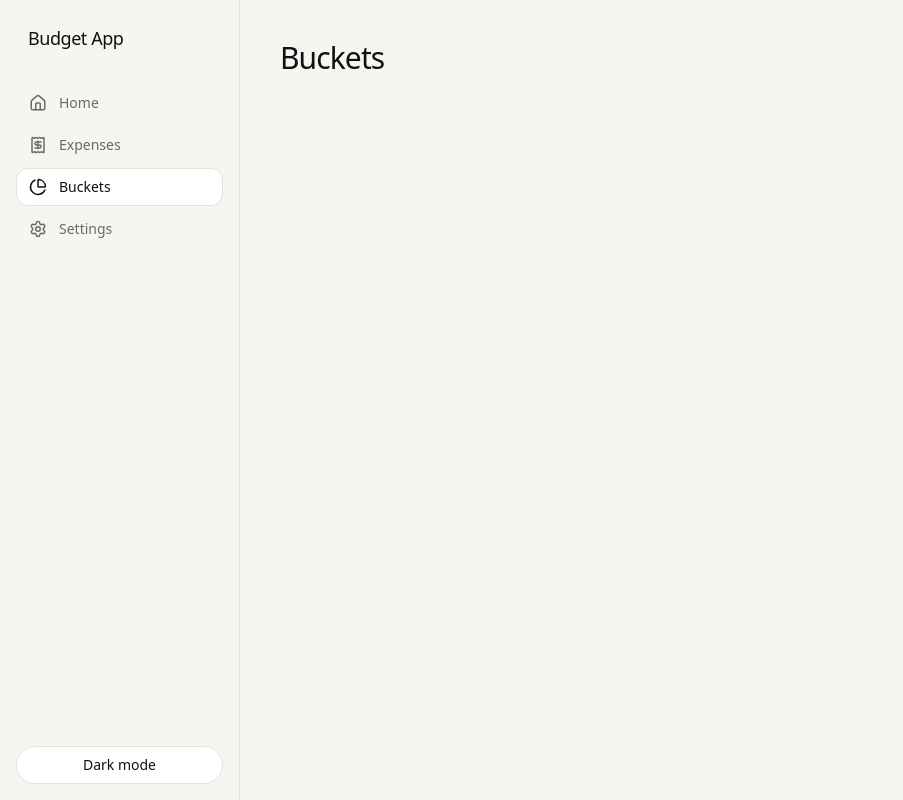
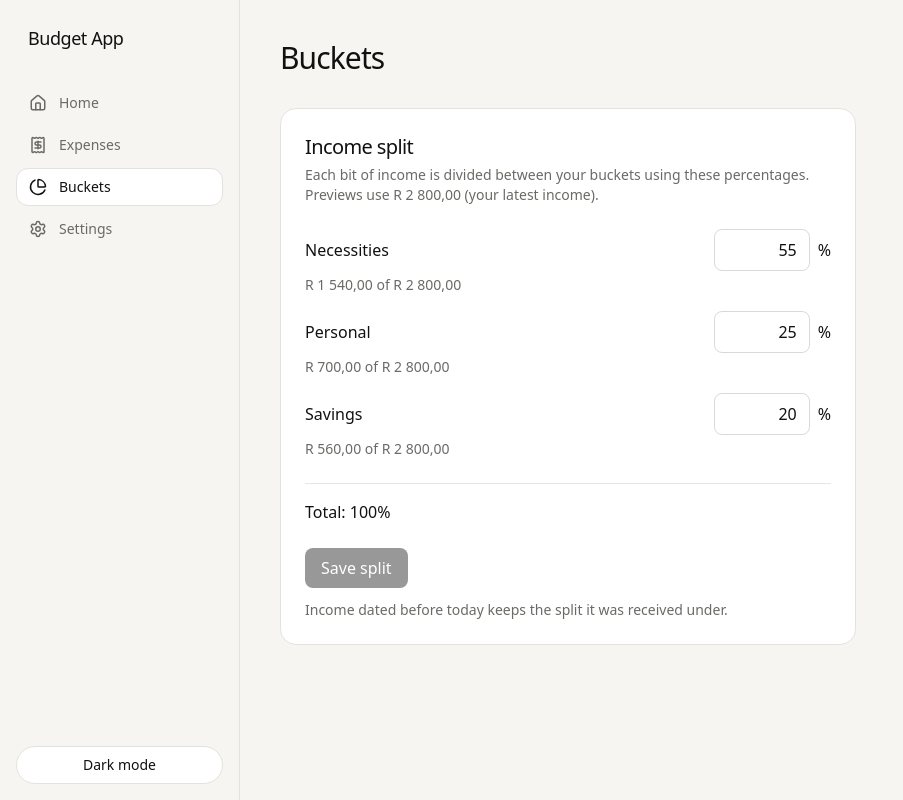
Before and after one commit to EmmanuelLombe/budget-app-web, a React (Vite) app: page /buckets in a window 1280 px wide. Shown: the whole page, without its empty margins (0-903 px from the left). Built offline with nearby package versions, Linux system fonts and the light colour scheme.

Commit message:
Add split editor on /buckets

```diff
--- a/src/App.tsx
+++ b/src/App.tsx
@@ -2,6 +2,7 @@ import { Route, Routes } from 'react-router-dom'
 import AppShell from './components/layout/AppShell'
 import Design from './pages/Design'
 import Home from './pages/Home'
+import Buckets from './pages/Buckets'
 
 function Placeholder({ title }: { title: string }) {
   return <h1 className="text-3xl">{title}</h1>
@@ -13,7 +14,7 @@ export default function App() {
       <Route element={<AppShell />}>
         <Route path="/" element={<Home />} />
         <Route path="/expenses" element={<Placeholder title="Expenses" />} />
-        <Route path="/buckets" element={<Placeholder title="Buckets" />} />
+        <Route path="/buckets" element={<Buckets />} />
         <Route path="/settings" element={<Placeholder title="Settings" />} />
       </Route>
       <Route path="/design" element={<Design />} />
--- /dev/null
+++ b/src/features/split/SplitEditor.tsx
@@ -0,0 +1,224 @@
+import { useMemo, useState } from 'react'
+import Card from '../../components/ui/Card'
+import { todayISO } from '../../lib/dates'
+import {formatZAR as formatRand} from '../../lib/money'
+import {
+  formatBps,
+  parsePercentToBps,
+  type PercentError,
+} from '../../lib/percent'
+import {
+  TOTAL_BPS,
+  allocate,
+  fillRemainder,
+  splitInForce,
+  validateShares,
+} from '../../lib/split'
+import type { SplitShare } from '../../lib/types'
+import { useBudgetStore } from '../../store/useBudgetStore'
+
+const ERROR_TEXT: Record<PercentError, string> = {
+  EMPTY: 'Enter a number (0 if none)',
+  NOT_A_NUMBER: 'Numbers only, like 40 or 12.5',
+  TOO_PRECISE: 'At most 2 decimal places',
+  OUT_OF_RANGE: 'Can’t be more than 100',
+}
+
+
+export default function SplitEditor() {
+  const buckets = useBudgetStore((s) => s.buckets)
+  const snapshots = useBudgetStore((s) => s.splitSnapshots)
+  const incomes = useBudgetStore((s) => s.incomes)
+  const saveSplit = useBudgetStore((s) => s.saveSplit)
+
+  const today = todayISO()
+
+  const active = useMemo(
+    () =>
+      buckets.filter((b) => !b.archivedAt).sort((a, b) => a.sortOrder - b.sortOrder),
+    [buckets],
+  )
+
+  const current: SplitShare[] = useMemo(() => {
+    try {
+      return splitInForce(snapshots, today).shares
+    } catch {
+      return []
+    }
+  }, [snapshots, today])
+
+  const savedBps = (bucketId: string) =>
+    current.find((s) => s.bucketId === bucketId)?.bps ?? 0
+
+  // What's typed in each box, as text. Starts from the split in force today.
+  const [texts, setTexts] = useState<Record<string, string>>(() =>
+    Object.fromEntries(active.map((b) => [b.id, formatBps(savedBps(b.id))])),
+  )
+  const [remainderTarget, setRemainderTarget] = useState(active[0]?.id ?? '')
+  const [message, setMessage] = useState<{ ok: boolean; text: string } | null>(null)
+
+  // Turn the typed text into numbers. Invalid boxes count as 0 for the total.
+  const rows = active.map((bucket) => ({
+    bucket,
+    result: parsePercentToBps(texts[bucket.id] ?? ''),
+  }))
+  const shares: SplitShare[] = rows.map((r) => ({
+    bucketId: r.bucket.id,
+    bps: r.result.ok ? r.result.bps : 0,
+  }))
+  const hasInvalid = rows.some((r) => !r.result.ok)
+  const totalBps = shares.reduce((sum, s) => sum + s.bps, 0)
+  const diff = TOTAL_BPS - totalBps
+  const dirty = shares.some((s) => s.bps !== savedBps(s.bucketId))
+  const canSave = !hasInvalid && diff === 0 && dirty
+
+  // Example amount for the rand preview: the most recent income, or R10,000.
+  const latest = [...incomes].sort((a, b) => (a.receivedAt < b.receivedAt ? 1 : -1))[0]
+  const exampleCents = latest?.amountCents ?? 1_000_000
+  const exact =
+    !hasInvalid && validateShares(shares) === null
+      ? allocate(exampleCents, shares)
+      : null
+  const previewCents = (id: string, bps: number) =>
+    exact ? exact[id] : Math.floor((exampleCents * bps) / TOTAL_BPS)
+
+  function setText(bucketId: string, value: string) {
+    setTexts((t) => ({ ...t, [bucketId]: value }))
+    setMessage(null)
+  }
+
+  function giveRemainder() {
+    const filled = fillRemainder(shares, remainderTarget)
+    if (!filled) return
+    setTexts(Object.fromEntries(filled.map((s) => [s.bucketId, formatBps(s.bps)])))
+    setMessage(null)
+  }
+
+  function save() {
+    const error = saveSplit(shares, today)
+    setMessage(
+      error
+        ? { ok: false, text: 'That split couldn’t be saved. Check the total is 100%.' }
+        : { ok: true, text: 'Saved. It applies to income from today onwards.' },
+    )
+  }
+
+  const totalLabel =
+    diff === 0
+      ? '100%'
+      : diff > 0
+        ? `${formatBps(totalBps)}%, ${formatBps(diff)}% still unassigned`
+        : `${formatBps(totalBps)}%, ${formatBps(-diff)}% over`
+
+  return (
+    <Card>
+      <h2 className="text-xl">Income split</h2>
+      <p className="mt-1 text-sm text-muted">
+        Each bit of income is divided between your buckets using these
+        percentages. Previews use {formatRand(exampleCents)}
+        {latest ? ' (your latest income)' : ''}.
+      </p>
+
+      <ul className="mt-6 space-y-4">
+        {rows.map(({ bucket, result }) => {
+          const bps = result.ok ? result.bps : 0
+          return (
+            <li key={bucket.id}>
+              <div className="flex items-center justify-between gap-4">
+                <label htmlFor={`split-${bucket.id}`} className="font-medium">
+                  {bucket.name}
+                </label>
+                <div className="flex items-center gap-2">
+                  <input
+                    id={`split-${bucket.id}`}
+                    inputMode="decimal"
+                    value={texts[bucket.id] ?? ''}
+                    onChange={(e) => setText(bucket.id, e.target.value)}
+                    aria-invalid={!result.ok}
+                    className="w-24 rounded-lg border border-black/15 bg-transparent px-3 py-2 text-right dark:border-white/20"
+                  />
+                  <span aria-hidden="true">%</span>
+                </div>
+              </div>
+              <p className="mt-1 text-sm text-muted">
+                {!result.ok ? (
+                  <span className="text-red-600 dark:text-red-400">
+                    {ERROR_TEXT[result.error]}
+                  </span>
+                ) : bps === 0 ? (
+                  'No share'
+                ) : (
+                  `${formatRand(previewCents(bucket.id, bps))} of ${formatRand(exampleCents)}`
+                )}
+              </p>
+            </li>
+          )
+        })}
+      </ul>
+
+      <div
+        className="mt-6 border-t border-black/10 pt-4 dark:border-white/10"
+        role="status"
+      >
+        <p
+          className={
+            diff === 0
+              ? 'font-medium'
+              : 'font-medium text-amber-700 dark:text-amber-400'
+          }
+        >
+          Total: {totalLabel}
+        </p>
+
+        {!hasInvalid && diff > 0 && (
+          <div className="mt-3 flex flex-wrap items-center gap-2">
+            <label htmlFor="remainder-target" className="text-sm">
+              Give the remaining {formatBps(diff)}% to
+            </label>
+            <select
+              id="remainder-target"
+              value={remainderTarget}
+              onChange={(e) => setRemainderTarget(e.target.value)}
+              className="rounded-lg border border-black/15 bg-transparent px-2 py-2 dark:border-white/20"
+            >
+              {active.map((b) => (
+                <option key={b.id} value={b.id}>
+                  {b.name}
+                </option>
+              ))}
+            </select>
+            <button
+              type="button"
+              onClick={giveRemainder}
+              className="rounded-lg border border-black/15 px-3 py-2 dark:border-white/20"
+            >
+              Apply
+            </button>
+          </div>
+        )}
+      </div>
+
+      <div className="mt-6">
+        <button
+          type="button"
+          onClick={save}
+          disabled={!canSave}
+          className="rounded-lg bg-black px-4 py-2 text-white disabled:opacity-40 dark:bg-white dark:text-black"
+        >
+          Save split
+        </button>
+        {message && (
+          <p
+            role="status"
+            className={`mt-3 text-sm ${message.ok ? 'text-muted' : 'text-red-600 dark:text-red-400'}`}
+          >
+            {message.text}
+          </p>
+        )}
+        <p className="mt-3 text-sm text-muted">
+          Income dated before today keeps the split it was received under.
+        </p>
+      </div>
+    </Card>
+  )
+}
--- /dev/null
+++ b/src/pages/Buckets.tsx
@@ -0,0 +1,14 @@
+import SplitEditor from '../features/split/SplitEditor'
+
+export default function Buckets() {
+  return (
+    <div>
+      <header>
+        <h1 className="text-3xl">Buckets</h1>
+      </header>
+      <div className="mt-8 max-w-xl">
+        <SplitEditor />
+      </div>
+    </div>
+  )
+}
```
